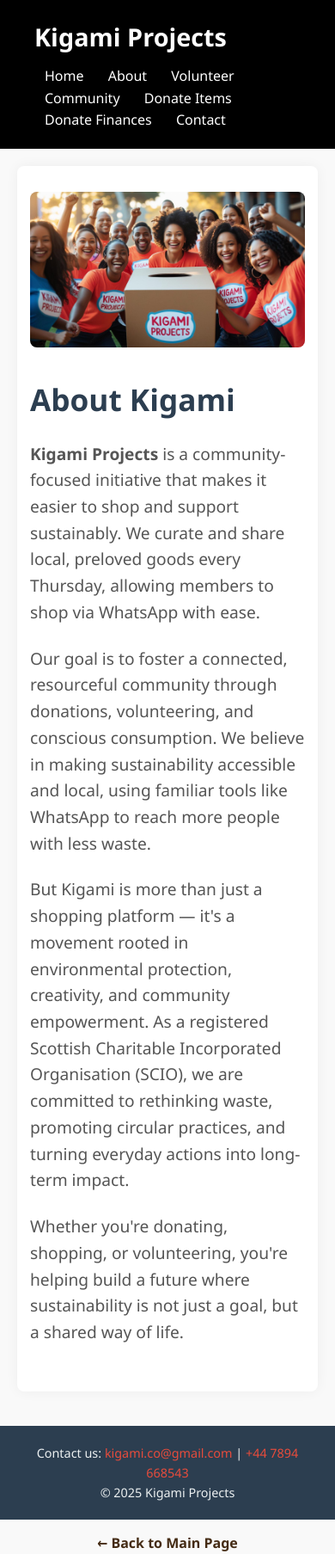
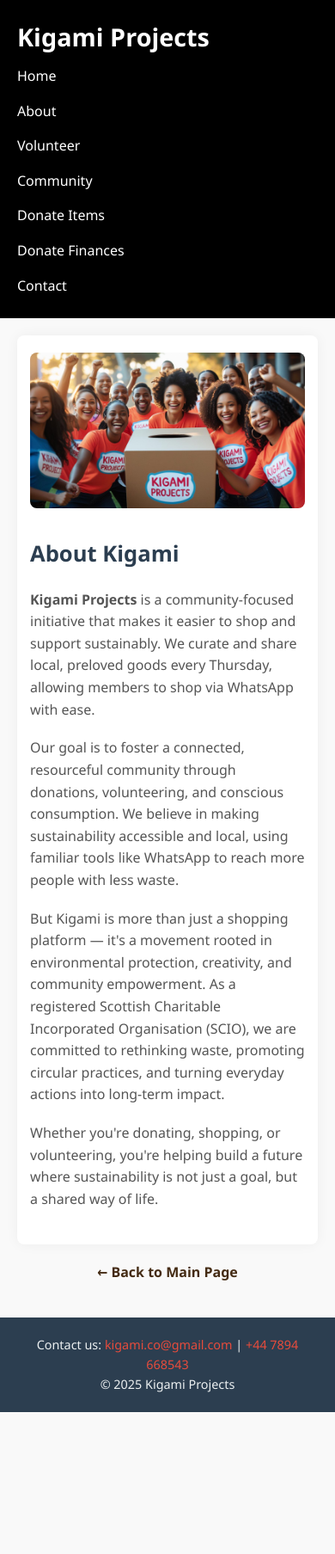
Before and after one commit to KUBIATETOKOBONG/kigamiprojectsweb, a plain HTML site: page about.html in a window 390 px wide. Shown: the whole page at 86% size. After the commit the page ends 1642 px from the top, so only its background shows below. Drawn offline with Linux system fonts and the light colour scheme.

Commit message:
Update about.html
about font

```diff
--- a/about.html
+++ b/about.html
@@ -33,15 +33,18 @@
     }
 
     nav {
+      display: flex;
+      flex-wrap: wrap;
+      gap: 10px;
       margin-top: 10px;
     }
 
     nav a {
       color: white;
       text-decoration: none;
-      margin: 0 12px;
       font-weight: 500;
       transition: color 0.3s;
+      font-size: 1rem;
     }
 
     nav a:hover {
@@ -93,19 +96,52 @@
       text-decoration: underline;
     }
 
+    .back-link {
+      text-align: center;
+      margin: 20px 0;
+    }
+
+    .back-link a {
+      color: #442b14;
+      text-decoration: none;
+      font-weight: bold;
+      font-size: 1rem;
+    }
+
+    .back-link a:hover {
+      text-decoration: underline;
+    }
+
+    /* Responsive Design */
     @media (max-width: 768px) {
       header {
         flex-direction: column;
         align-items: flex-start;
+        padding: 20px;
       }
 
       nav {
+        flex-direction: column;
+        align-items: flex-start;
         margin-top: 10px;
       }
 
+      nav a {
+        margin-bottom: 5px;
+        font-size: 1rem;
+      }
+
       main {
-        padding: 30px 15px;
+        padding: 20px 15px;
         margin: 20px;
+      }
+
+      main h2 {
+        font-size: 1.6rem;
+      }
+
+      main p {
+        font-size: 1rem;
       }
     }
   </style>
@@ -133,12 +169,13 @@
     <p>Whether you're donating, shopping, or volunteering, you're helping build a future where sustainability is not just a goal, but a shared way of life.</p>
   </main>
 
+  <div class="back-link">
+    <a href="index.html">← Back to Main Page</a>
+  </div>
+
   <footer>
     <p>Contact us: <a href="mailto:kigami.co@gmail.com">kigami.co@gmail.com</a> | <a href="tel:+447894668543">+44 7894 668543</a></p>
     <p>&copy; 2025 Kigami Projects</p>
   </footer>
 </body>
 </html>
-<div style="text-align:center; margin-top: 15px;">
-    <a href="index.html" style="color: #442b14; text-decoration: none; font-weight: bold;">
-      ← Back to Main Page
```
